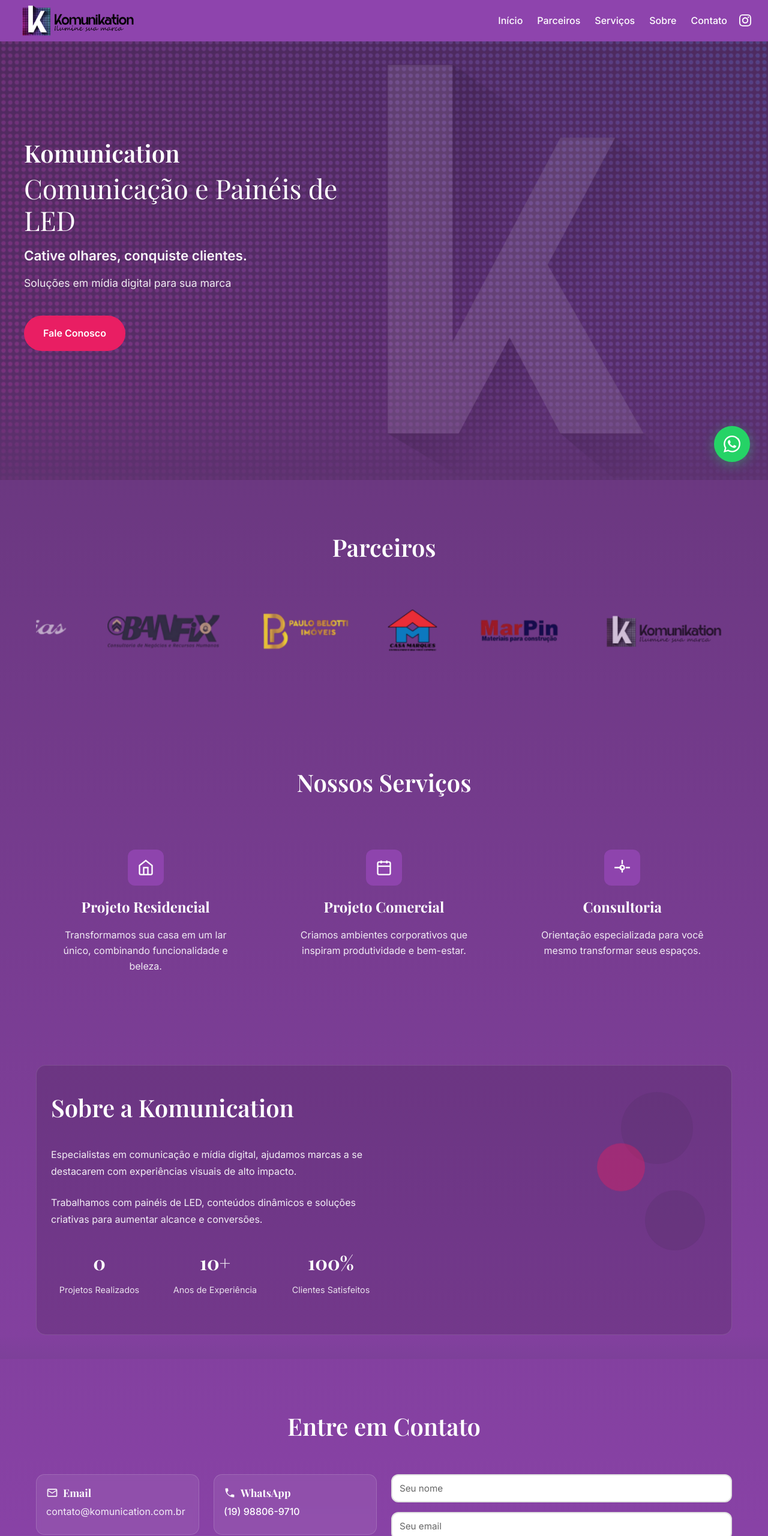
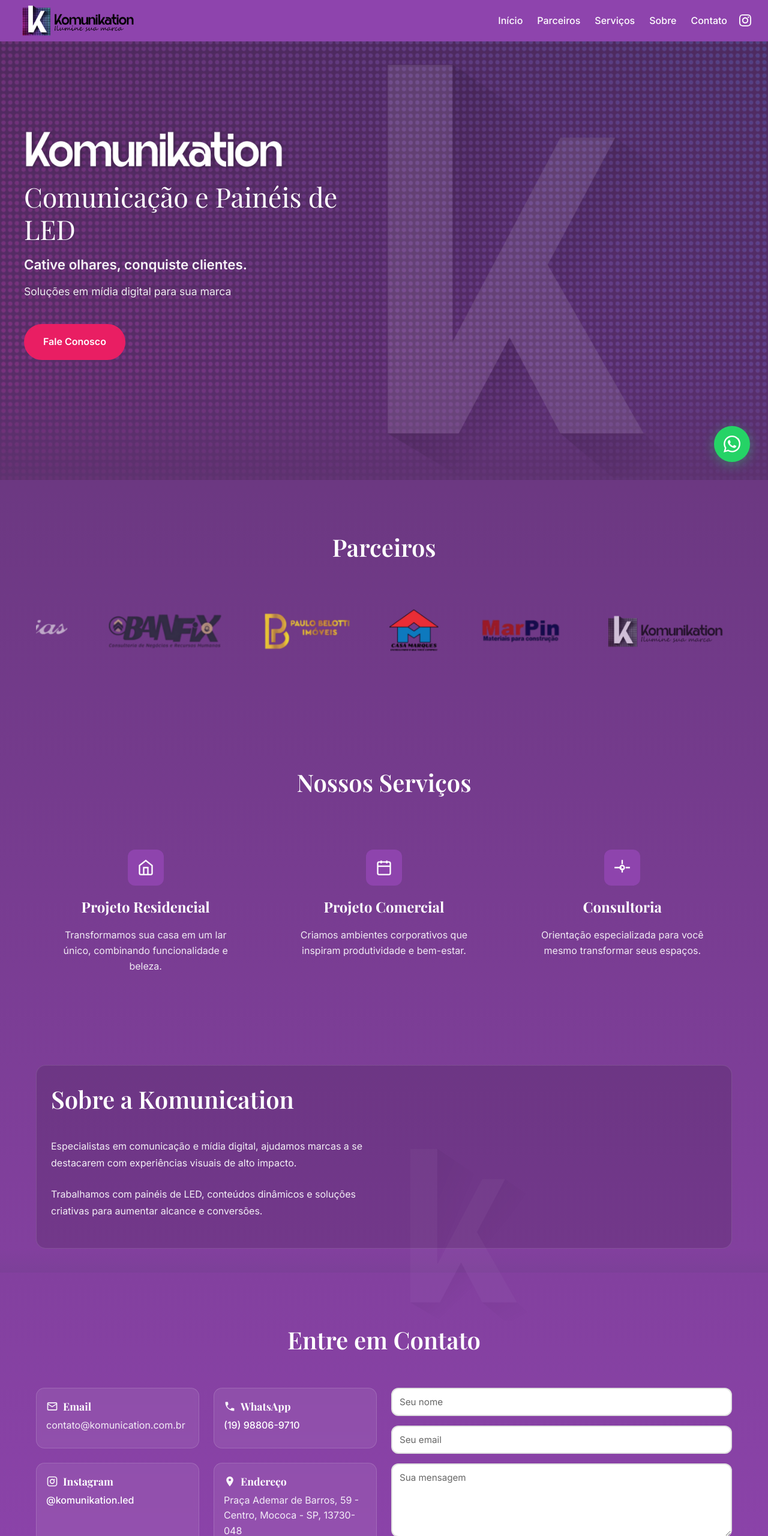
Before and after one commit to fiacacio/komunication, a website: page index.html in a window 1280 px wide. Shown: the top 2560 px of the page at 60% size. Drawn offline with nearby package versions, Linux system fonts and the light colour scheme; animation ran at ten frames a second.

Commit message:
Add files via upload

```diff
--- a/index.html
+++ b/index.html
@@ -55,7 +55,7 @@
         <div class="hero-carousel"></div>
 
         <div class="hero-content">
-            <h1 class="hero-brand">Komunication</h1>
+            <img src="logo_branco2.webp" alt="Komunication" class="hero-brand-logo">
             <h2 class="hero-title">Comunicação e Painéis de LED</h2>
             <p class="hero-slogan">Cative olhares, conquiste clientes.</p>
             <p class="hero-subtitle">Soluções em mídia digital para sua marca</p>
@@ -139,27 +139,8 @@
                     <h2 class="section-title">Sobre a Komunication</h2>
                     <p>Especialistas em comunicação e mídia digital, ajudamos marcas a se destacarem com experiências visuais de alto impacto.</p>
                     <p>Trabalhamos com painéis de LED, conteúdos dinâmicos e soluções criativas para aumentar alcance e conversões.</p>
-                    <div class="about-stats">
-                        <div class="stat">
-                            <h3 id="projectsCount">0</h3>
-                            <p>Projetos Realizados</p>
-                        </div>
-                        <div class="stat">
-                            <h3>10+</h3>
-                            <p>Anos de Experiência</p>
-                        </div>
-                        <div class="stat">
-                            <h3>100%</h3>
-                            <p>Clientes Satisfeitos</p>
-                        </div>
-                    </div>
                 </div>
-                <div class="about-image">
-                    <div class="about-circle about-circle-1"></div>
-                    <div class="about-circle about-circle-2"></div>
-                    <div class="about-circle about-circle-3"></div>
-                    <!-- Sem fotos pessoais: placeholders removidos -->
-                </div>
+                <img src="k.webp" alt="K icon" class="about-k-logo">
             </div>
         </div>
     </section>
--- a/styles.css
+++ b/styles.css
@@ -21,12 +21,17 @@ body {
     line-height: 1.6;
     color: var(--text-dark);
     overflow-x: hidden;
+    max-width: 100vw; /* Largura máxima = largura do viewport */
+    margin: 0;
+    padding: 0;
 }
 
 .container {
     max-width: 1200px;
     margin: 0 auto;
     padding: 0 20px;
+    width: 100%;
+    box-sizing: border-box; /* Inclui padding na largura total */
 }
 
 /* Header */
@@ -225,13 +230,12 @@ body {
     margin: 20px;
 }
 
-.hero-brand {
-    font-family: 'Playfair Display', serif;
-    font-size: 2.5rem;
-    font-weight: 600;
-    color: var(--primary-color);
-    margin-bottom: 0.5rem;
-    line-height: 1.2;
+.hero-brand-logo {
+    max-width: 600px;
+    width: 100%;
+    height: auto;
+    margin-bottom: 1rem;
+    filter: drop-shadow(2px 2px 4px rgba(0, 0, 0, 0.3));
 }
 
 .hero-title {
@@ -312,6 +316,61 @@ body {
     animation: float 12s ease-in-out infinite;
 }
 
+/* Responsivo para mobile */
+@media (max-width: 768px) {
+    /* Garantir que tudo fique dentro da tela */
+    * {
+        max-width: 100vw;
+        box-sizing: border-box;
+    }
+
+    .container {
+        padding: 0 16px; /* Padding menor no mobile */
+        width: 100%;
+    }
+
+    .hero-icon-main {
+        height: 50vh; /* Menor no mobile */
+        top: 20vh; /* Posição mais baixa */
+        right: -5%; /* Menos à direita para não cortar */
+        opacity: 0.08; /* Mais transparente */
+        max-width: 100vw; /* Não ultrapassar a largura da tela */
+    }
+
+    /* Background mais visível em tablets */
+    .hero::before {
+        opacity: 0.20; /* Mais visível em tablets */
+        background-size: cover;
+    }
+}
+
+@media (max-width: 480px) {
+    /* Garantir responsividade total em telas pequenas */
+    .container {
+        padding: 0 12px; /* Padding ainda menor */
+    }
+
+    .hero-icon-main {
+        height: 40vh; /* Ainda menor em telas muito pequenas */
+        top: 25vh;
+        right: -10%; /* Menos à direita */
+        opacity: 0.06; /* Muito sutil */
+        max-width: 100vw; /* Não ultrapassar a largura da tela */
+    }
+
+    /* Ajustar background no mobile */
+    .hero::before {
+        background-size: cover; /* Cobre toda a área no mobile */
+        opacity: 0.25; /* Mais visível no mobile */
+        background-position: center; /* Centraliza a imagem */
+    }
+
+    /* Garantir que todos os elementos respeitem a largura */
+    .about-k-logo {
+        max-width: 80vw; /* Não ultrapassar 80% da largura da tela */
+    }
+}
+
 @keyframes float {
     0%, 100% { transform: translateY(0px); }
     50% { transform: translateY(-20px); }
@@ -751,6 +810,19 @@ body {
 
 /* Novo padrão de apresentação (efeito deck) */
 .polaroid.pos-0, .polaroid.pos-1, .polaroid.pos-2 { display: none; }
+
+/* K logo na seção sobre */
+.about-k-logo {
+    width: 300px;
+    height: auto;
+    opacity: 0.03; /* Transparência bem alta */
+    position: absolute;
+    top: 50%;
+    left: 50%; /* Centralizado */
+    transform: translate(-50%, -50%);
+    z-index: -1; /* Atrás do texto */
+    animation: float 12s ease-in-out infinite; /* Parallax igual ao outro K */
+}
 
 /* Contact Section */
 .contact {
@@ -1221,6 +1293,16 @@ body {
 
     .nav-toggle {
         display: flex;
+        order: 3; /* Garante que fica à direita */
+        margin-left: auto; /* Empurra para a direita */
+    }
+
+    .nav-social {
+        order: 2; /* Instagram fica no meio */
+    }
+
+    .nav-menu {
+        order: 1; /* Menu fica à esquerda quando aberto */
     }
 
     .hero {
@@ -1407,8 +1489,11 @@ body {
 }
 
 /* Hero com títulos em branco sobre fundo colorido */
-.hero-title,
-.hero-brand { color: var(--white); }
+.hero-title { color: var(--white); }
+.hero-brand-logo {
+    max-width: 450px;
+    margin-bottom: 0.8rem;
+}
 .hero-slogan { color: var(--white); opacity: 0.95; font-style: normal; }
 .hero-subtitle { color: rgba(255,255,255,0.9); }
 
```
Also changed, not shown: logo branco.png (added), logo branco2.png (added), logo_branco2.webp (added).
